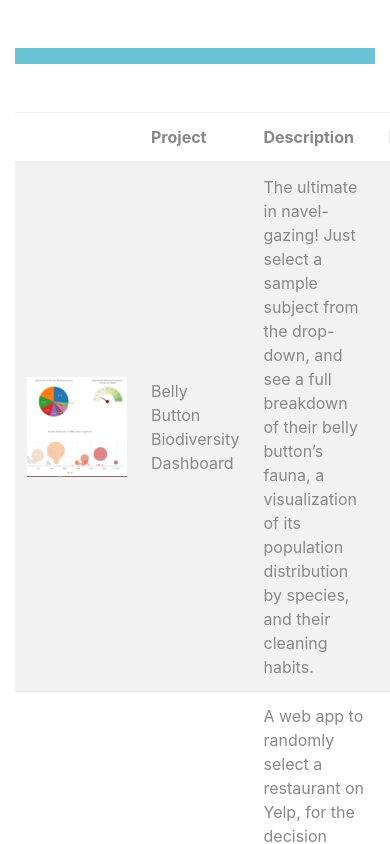
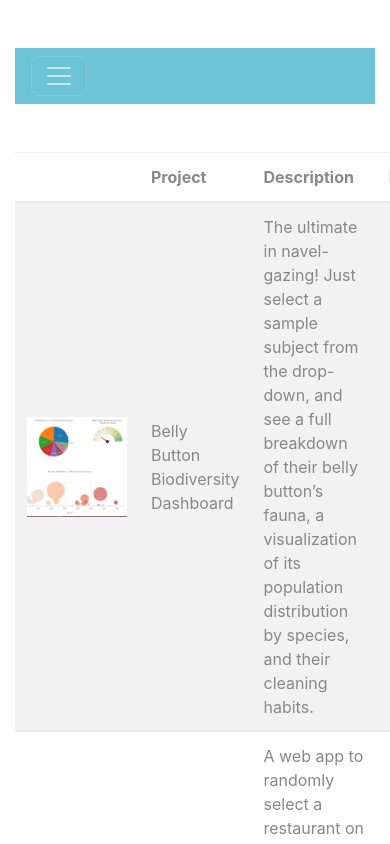
Before and after one commit to epapineau/epapineau.github.io, a plain HTML site: page portfolio.html in a window 390 px wide. Shown: the top 844 px of the page. Drawn offline with nearby package versions, Linux system fonts and the light colour scheme.

Commit message:
navbar collapse functions properly

```diff
--- a/portfolio.html
+++ b/portfolio.html
@@ -15,6 +15,9 @@
   <div class = "container mt-5">
     <!-- Begin navbar -->
     <nav class="navbar navbar-expand-lg navbar-dark bg-info">
+      <button class="navbar-toggler" type="button" data-toggle="collapse" data-target=".navbar-collapse" aria-controls="navbarSupportedContent" aria-expanded="false" aria-label="Toggle navigation">
+          <span class="navbar-toggler-icon"></span>
+      </button>
       <div class="collapse navbar-collapse" id="navbarColor01">
         <ul class="navbar-nav mr-auto">
           <li class="nav-item">
```
Also changed, not shown: about.html (+4 -0 lines), index.html (+1 -1 lines), zola.html (+3 -0 lines).
